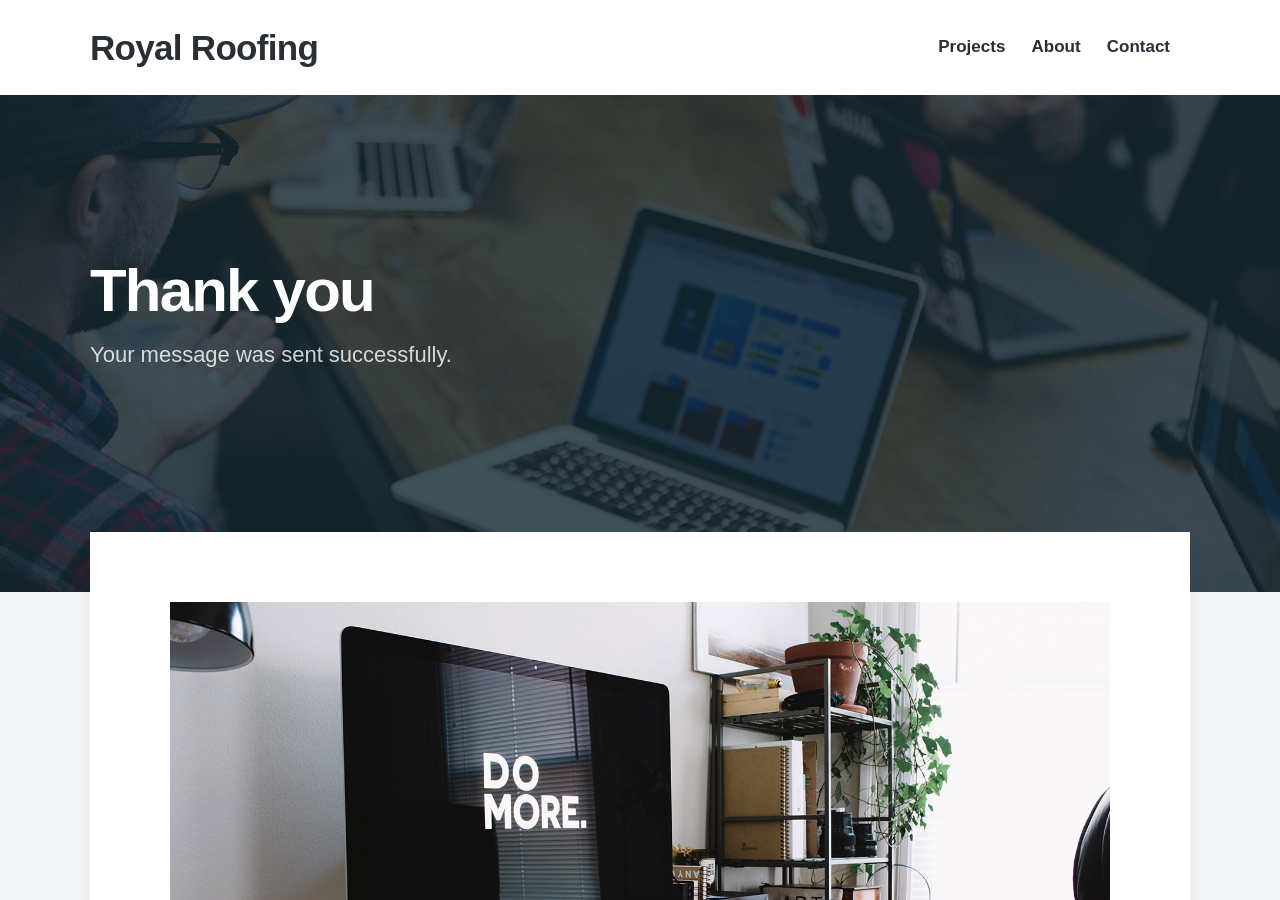
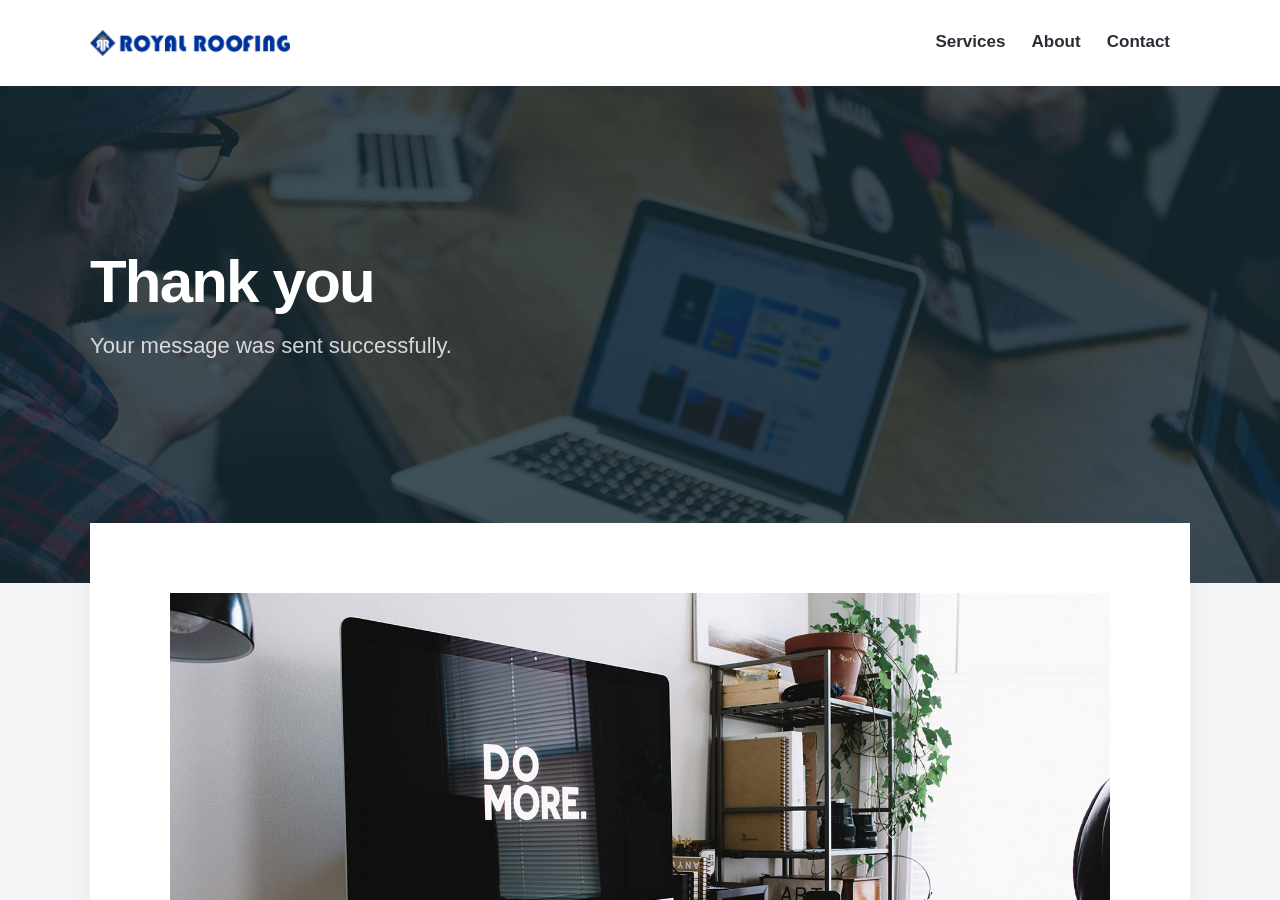
Before and after one commit to royalroofing/royalroofing.github.io, a Jekyll site: the page built from _pages/thanks.md, in a window 1280 px wide and 900 px high. Built offline with Jekyll 4.4.1, drawn with Linux system fonts in a browser that asks for light colours; nearby versions of some CDN libraries; some web fonts are replaced.

Commit message:
Logo Header

```diff
--- a/_data/settings.yml
+++ b/_data/settings.yml
@@ -3,12 +3,12 @@ basic_settings:
   favicon_image: /images/favicon.ico
 
 header_settings:
-  logo_image:
+  logo_image: /images/logo_header.png
   logo_width: 200
 
 menu_settings:
   menu_items:
-    - title: 'Projects'
+    - title: 'Services'
       url: '/'
     - title: 'About'
       url: '/about'
```
Also changed, not shown: images/Royal Roofing Logo.png (deleted), images/logo_header.png (added).
